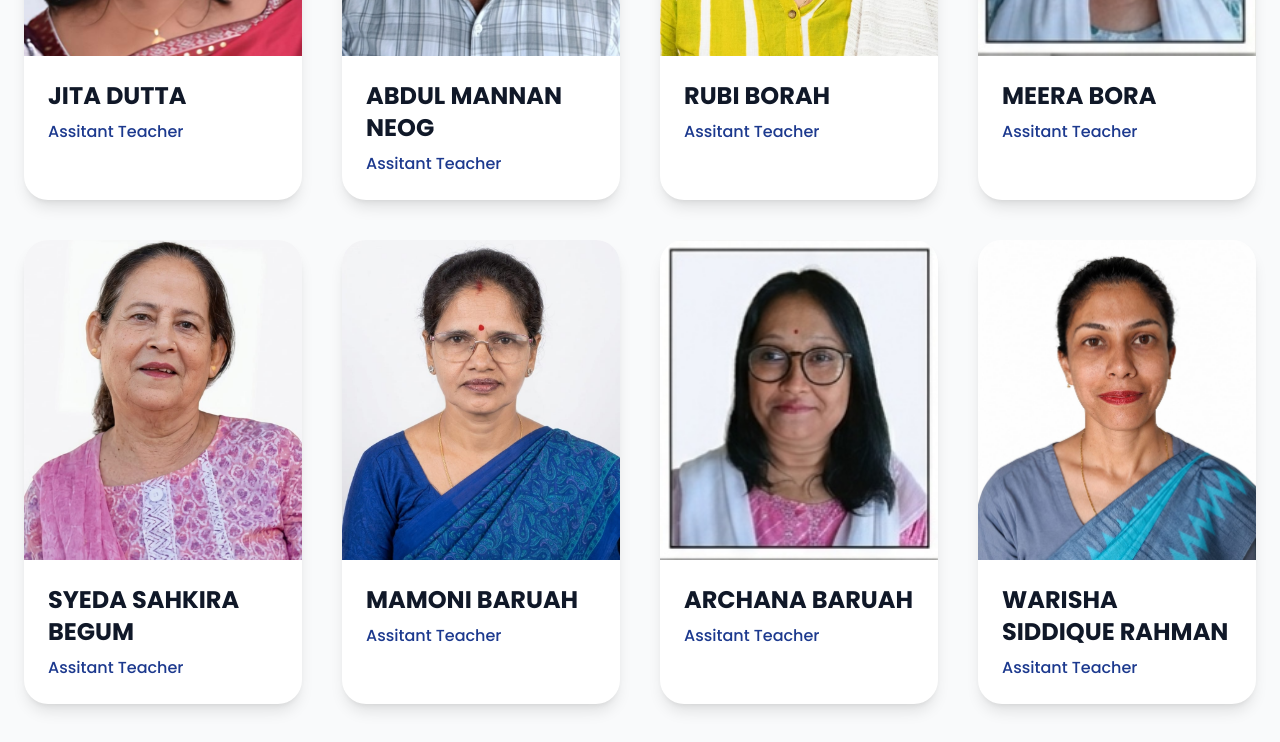
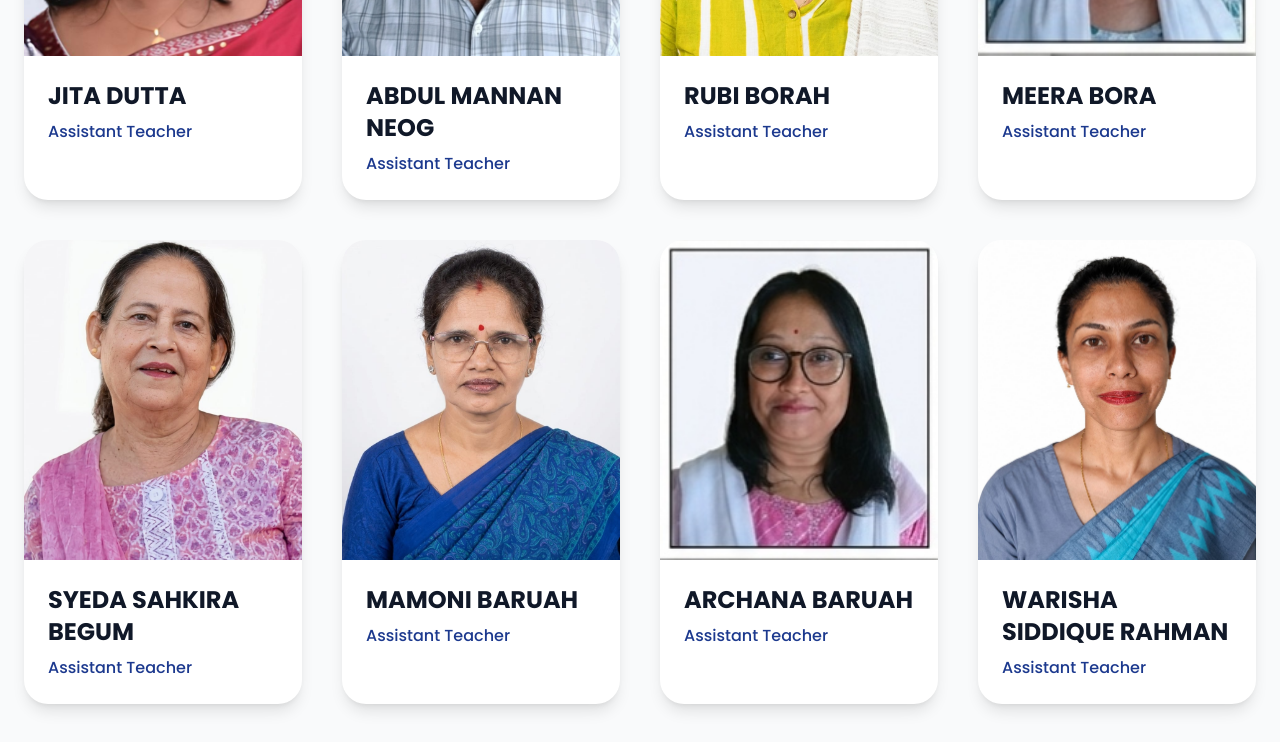
Before and after one commit to jpt76cnznh-star/royal-oak-school, a React (Vite) app: page /faculty in a window 1280 px wide. Shown: the part 2020-2762 px from the top of the page. Built offline with nearby package versions, Linux system fonts and the light colour scheme; no server answers.

Commit message:
Update facultyData.js

```diff
--- a/src/data/facultyData.js
+++ b/src/data/facultyData.js
@@ -29,63 +29,63 @@ const facultyData = [
     id: 4,
     image: teacher4,
     name: "JITA DUTTA",
-    subject: "Assitant Teacher",
+    subject: "Assistant Teacher",
   },
 
   {
   id: 12,
   image: teacher12,
   name: "ABDUL MANNAN NEOG",
-  subject: "Assitant Teacher",
+  subject: "Assistant Teacher",
 },
 
 {
   id: 15,
   image: teacher15,
   name: "RUBI BORAH",
-  subject: "Assitant Teacher",
+  subject: "Assistant Teacher",
 },
 
  {
     id: 7,
     image: teacher7,
     name: "MEERA BORA",
-    subject: "Assitant Teacher",
+    subject: "Assistant Teacher",
   },
 
   {
   id: 9,
   image: teacher9,
   name: "SYEDA SAHKIRA BEGUM",
-  subject: "Assitant Teacher",
+  subject: "Assistant Teacher",
 },
 
   {
     id: 5,
     image: teacher5,
     name: "MAMONI BARUAH",
-    subject: "Assitant Teacher",
+    subject: "Assistant Teacher",
   },
 
 {
   id: 16,
   image: teacher16,
   name: "ARCHANA BARUAH",
-  subject: "Assitant Teacher",
+  subject: "Assistant Teacher",
 },
 
   {
     id: 2,
     image: teacher2,
     name: "WARISHA SIDDIQUE RAHMAN",
-    subject: "Assitant Teacher",
+    subject: "Assistant Teacher",
   },
 
   {
     id: 3,
     image: teacher3,
     name: "JURI BORDOLOI",
-    subject: "Assitant Teacher",
+    subject: "Assistant Teacher",
   },
 
 
@@ -93,35 +93,35 @@ const facultyData = [
     id: 6,
     image: teacher6,
     name: "AMIT KARMAKAR",
-    subject: "Assitant Teacher",
+    subject: "Assistant Teacher",
   },
 
 {
   id: 10,
   image: teacher10,
   name: "RAJU PAUL",
-  subject: "Assitant Teacher",
+  subject: "Assistant Teacher",
 },
 
 {
   id: 14,
   image: teacher14,
   name: "ANNESHA PHUKAN",
-  subject: "Assitant Teacher",
+  subject: "Assistant Teacher",
 },
 
 {
   id: 13,
   image: teacher13,
   name: "YASHMIN KUTUB AHMED",
-  subject: "Assitant Teacher",
+  subject: "Assistant Teacher",
 },
 
 {
   id: 11,
   image: teacher11,
   name: "MUKUNDA MADHAB DAS",
-  subject: "Assitant Teacher",
+  subject: "Assistant Teacher",
 },
 
 {
@@ -136,21 +136,21 @@ const facultyData = [
     id: 1,
     image: teacher1,
     name: "DHARITRI BORUAH",
-    subject: "Assitant Teacher",
+    subject: "Assistant Teacher",
   },
 
 {
   id: 19,
   image: teacher19,
   name: "PARINITA HAZARIKA",
-  subject: "Assitant Teacher",
+  subject: "Assistant Teacher",
 },
 
 {
   id: 21,
   image: teacher21,
   name: "TRISHNA BORAH",
-  subject: "Assitant Teacher",
+  subject: "Assistant Teacher",
 },
 
 {
@@ -164,14 +164,14 @@ const facultyData = [
   id: 23,
   image: teacher23,
   name: "KRISHNA SAHA",
-  subject: "Assitant Teacher",
+  subject: "Assistant Teacher",
 },
 
     {
   id: 24,
   image: teacher24,
   name: "SAGORIKA BHOWMICK",
-  subject: "Assitant Teacher",
+  subject: "Assistant Teacher",
 },
 
     {
```
